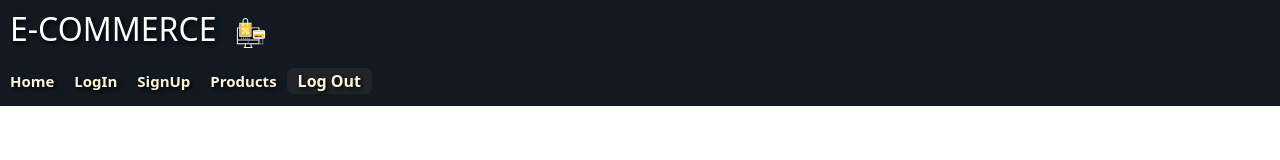
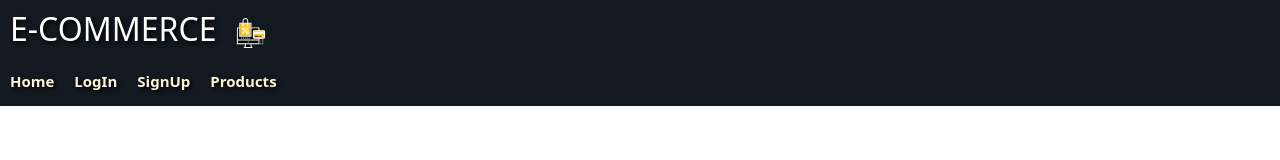
Before and after one commit to yfdd617235/project_5_ecommerce_APP, a React (Create React App) app in the folder frontend/: page /Products in a window 1280 px wide. Shown: the top 160 px of the page. Built offline with nearby package versions, Linux system fonts and the light colour scheme; no server answers.

Commit message:
manage log out button

```diff
--- a/frontend/src/components/navigator/Navigator.jsx
+++ b/frontend/src/components/navigator/Navigator.jsx
@@ -12,7 +12,7 @@ function Navigator() {
     function  clicnavtop(){
         window.scrollTo({top:0})
       }
-    const {clearToken} = useContext(UserContext);
+    const {user, clearToken} = useContext(UserContext);
     const handleSignOut = () => {
         toast.warn('User Logged Out!', {
             position: "top-right",
@@ -40,7 +40,7 @@ function Navigator() {
                         <li><NavLink onClick={clicnavtop} className="link-menu" to="/LogIn">LogIn</NavLink></li>
                         <li><NavLink onClick={clicnavtop} className="link-menu" to="/SignUp">SignUp</NavLink></li>
                         <li><NavLink onClick={clicnavtop} className="link-menu" to="/Products">Products</NavLink></li>
-                        <li><Button variant="dark" onClick={() => { handleSignOut(); clicnavtop(); }} className="link-menu">Log Out</Button></li>
+                        {user.token && <li><Button variant="dark" onClick={() => { handleSignOut(); clicnavtop(); }} className="link-menu">Log Out</Button></li>}
                     </ul>
                 </nav>
             </div>
```
